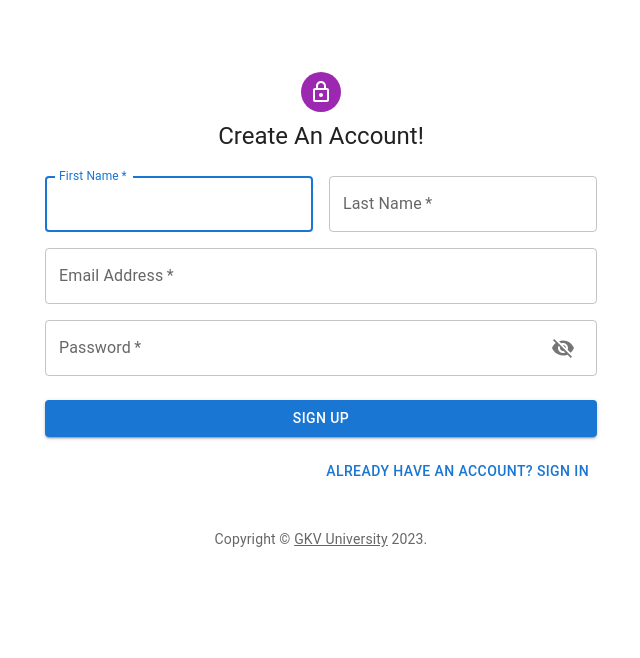
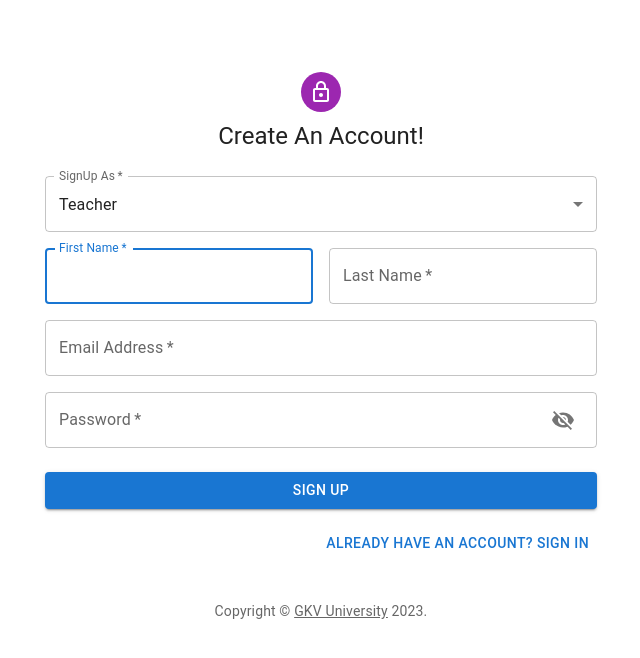
Before and after one commit to rajeevsahu21/geo-location-frontend, a React (Create React App) app: page / in a window 1280 px wide. Both pictures are taken after a click on the button "DON'T HAVE AN ACCOUNT? SIGN UP". Shown: the top 658 px of the page, without its empty margins (319-959 px from the left). Built offline with nearby package versions, Linux system fonts and the light colour scheme; no server answers.

Commit message:
updated login page

```diff
--- a/src/api/index.js
+++ b/src/api/index.js
@@ -1,7 +1,7 @@
 import axios from "axios";
 
 const Axios = axios.create({
-  baseURL: "https://geo-location.onrender.com/api",
+  baseURL: process.env.REACT_APP_URL,
   headers: { "x-access-token": localStorage.getItem("token") },
 });
 
--- a/src/components/Auth/Auth.js
+++ b/src/components/Auth/Auth.js
@@ -16,6 +16,10 @@ import Container from "@mui/material/Container";
 import InputAdornment from "@mui/material/InputAdornment";
 import IconButton from "@mui/material/IconButton";
 import { createTheme, ThemeProvider } from "@mui/material/styles";
+import InputLabel from "@mui/material/InputLabel";
+import MenuItem from "@mui/material/MenuItem";
+import FormControl from "@mui/material/FormControl";
+import Select from "@mui/material/Select";
 
 import Axios from "../../api";
 import Modal from "../Modal/Modal";
@@ -48,6 +52,7 @@ export default function Auth() {
   const [showSuccess, setShowSuccess] = React.useState(false);
   const [isLoading, setIsLoading] = React.useState(false);
   const [email, setEmail] = React.useState("");
+  const [role, setRole] = React.useState("teacher");
 
   const handleSubmit = async (event) => {
     event.preventDefault();
@@ -60,7 +65,8 @@ export default function Auth() {
           name: `${data.get("firstName").trim()} ${data
             .get("lastName")
             .trim()}`,
-          role: "teacher",
+          role: role,
+          registrationNo: role === "student" ? data.get("registrationNo") : "",
         }
       : { email: data.get("email"), password: data.get("password") };
     await Axios({
@@ -125,21 +131,22 @@ export default function Auth() {
 
   React.useEffect(() => {
     /* global google */
-    if (window.google && localStorage.getItem("token") === null) {
+    if (window.google) {
       google.accounts.id.initialize({
         client_id: process.env.REACT_APP_GOOGLE_CLIENT_ID,
         callback: handleGoogle,
       });
 
-      // google.accounts.id.renderButton(document.getElementById("googleDiv"), {
-      //   // type: "standard",
-      //   theme: "filled_black",
-      //   // size: "small",
-      //   text: "continue_with",
-      //   shape: "pill",
-      // });
-
-      google.accounts.id.prompt();
+      google.accounts.id.renderButton(document.getElementById("googleDiv"), {
+        type: "standard",
+        theme: "filled_blue",
+        size: "large",
+        text: "continue_with",
+        shape: "rectangular",
+      });
+      if (localStorage.getItem("token") === null) {
+        google.accounts.id.prompt();
+      }
     }
   }, []);
 
@@ -186,6 +193,25 @@ export default function Auth() {
             onSubmit={handleSubmit}
             sx={{ mt: 3 }}
           >
+            {isSignUp && (
+              <Box sx={{ minWidth: 120, mb: 2 }}>
+                <FormControl fullWidth required>
+                  <InputLabel id="demo-simple-select-label">
+                    SignUp As
+                  </InputLabel>
+                  <Select
+                    labelId="demo-simple-select-label"
+                    id="demo-simple-select"
+                    value={role}
+                    label="SignUp As"
+                    onChange={(e) => setRole(e.target.value)}
+                  >
+                    <MenuItem value={"student"}>Student</MenuItem>
+                    <MenuItem value={"teacher"}>Teacher</MenuItem>
+                  </Select>
+                </FormControl>
+              </Box>
+            )}
             <Grid container spacing={2}>
               {isSignUp && (
                 <Grid item xs={12} sm={6}>
@@ -209,6 +235,19 @@ export default function Auth() {
                     label="Last Name"
                     name="lastName"
                     autoComplete="family-name"
+                  />
+                </Grid>
+              )}
+              {isSignUp && role === "student" && (
+                <Grid item xs={12}>
+                  <TextField
+                    required
+                    fullWidth
+                    id="registrationNo"
+                    label="Registration No."
+                    name="registrationNo"
+                    autoComplete="text"
+                    type="text"
                   />
                 </Grid>
               )}
@@ -263,6 +302,13 @@ export default function Auth() {
                 "Sign In"
               )}
             </Button>
+            <div
+              id="googleDiv"
+              style={{
+                display: "flex",
+                justifyContent: "center",
+              }}
+            ></div>
             <Grid container justifyContent="flex-end">
               {!isSignUp && (
                 <Grid item xs>
```
